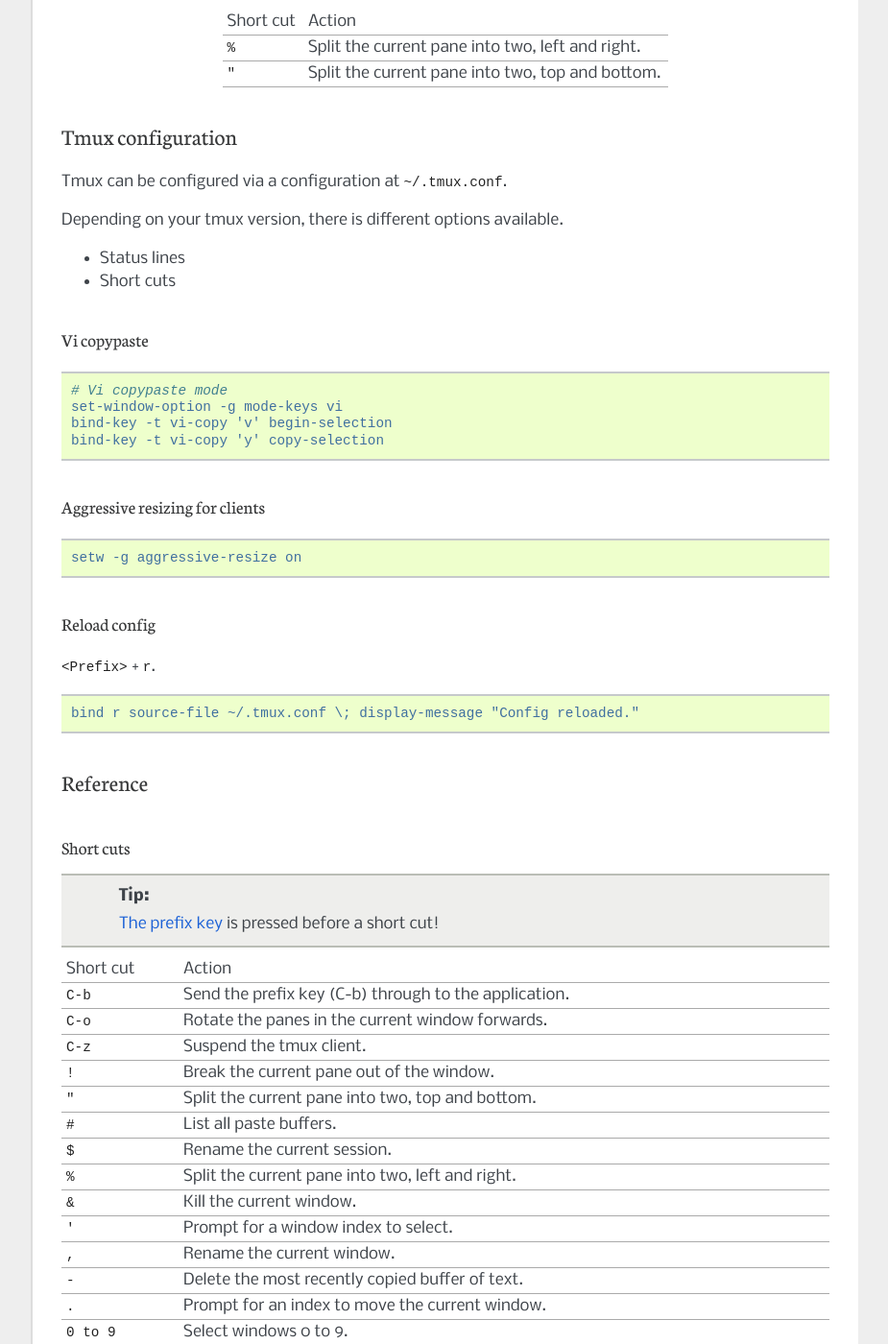
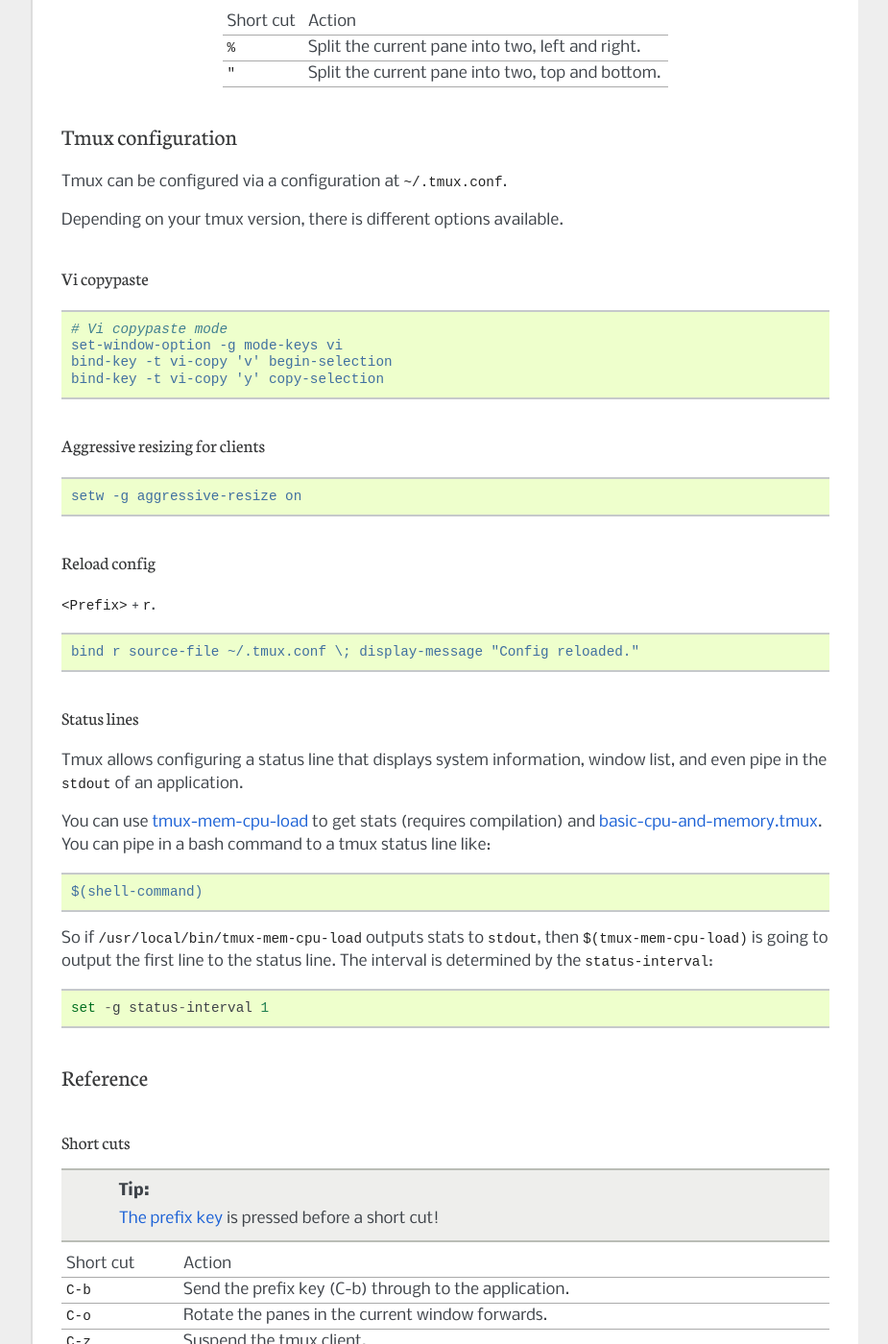
Before and after one commit to tmux-python/tmuxp, a Sphinx documentation site: the page built from doc/about_tmux.rst, in a window 1280 px wide and 1400 px high, scrolled down 7191 px. Shown: the whole window at 96% size, without its empty margins (198-1123 px from the left). Built offline with Sphinx 7.4.7, drawn with Linux system fonts in a browser that asks for light colours.

Commit message:
[docs] about tmux updates

```diff
--- a/doc/about_tmux.rst
+++ b/doc/about_tmux.rst
@@ -499,18 +499,12 @@
 ``"``                 Split the current pane into two, top and bottom.
 ===================   ====================================================
 
-
-
-
 Tmux configuration
 ==================
 
 Tmux can be configured via a configuration at ``~/.tmux.conf``.
 
 Depending on your tmux version, there is different options available.
-
-- Status lines
-- Short cuts
 
 Vi copypaste
 ------------
@@ -538,7 +532,29 @@
 
     bind r source-file ~/.tmux.conf \; display-message "Config reloaded."
 
+Status lines
+------------
 
+Tmux allows configuring a status line that displays system information,
+window list, and even pipe in the ``stdout`` of an application.
+
+You can use `tmux-mem-cpu-load`_ to get stats (requires compilation) and
+`basic-cpu-and-memory.tmux`_. You can pipe in a bash command to a tmux
+status line like:
+
+.. code-block:: ini
+
+    $(shell-command)
+
+So if ``/usr/local/bin/tmux-mem-cpu-load`` outputs stats to
+``stdout``, then ``$(tmux-mem-cpu-load)`` is going to output the first
+line to the status line.  The interval is determined by the
+``status-interval``::
+
+    set -g status-interval 1
+
+.. _tmux-mem-cpu-load: https://github.com/thewtex/tmux-mem-cpu-load
+.. _basic-cpu-and-memory.tmux: https://github.com/zaiste/tmuxified/blob/master/scripts/basic-cpu-and-memory.tmux
 
 Reference
 =========
```
